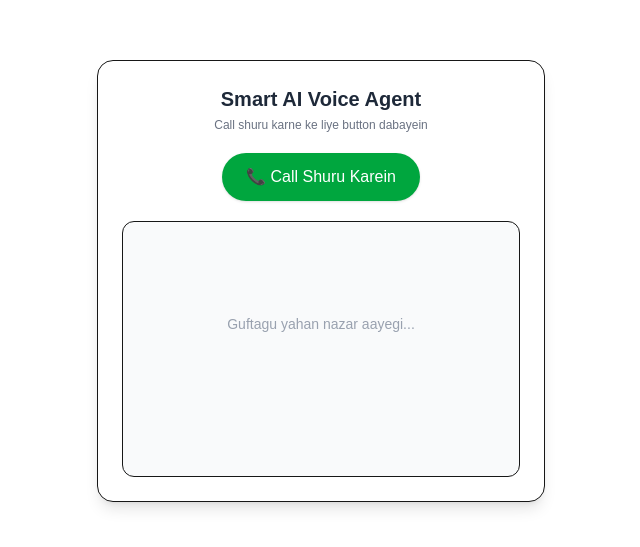
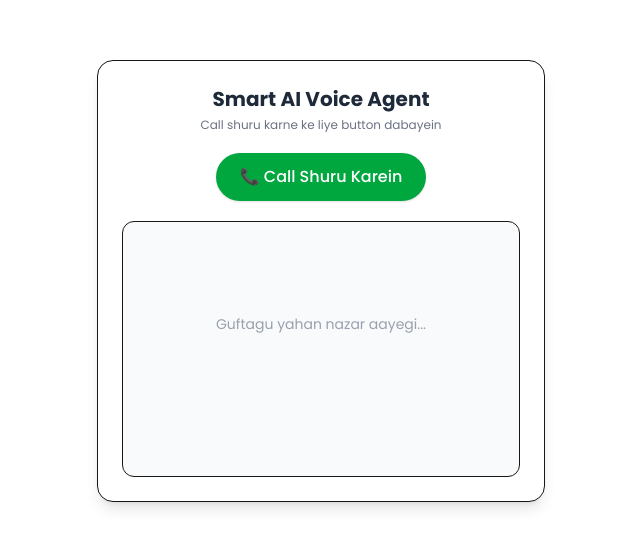
Before and after one commit to Azeef-dev/Nova-Ai, a Next.js app: page / in a window 1280 px wide. Shown: the part 119-666 px from the top of the page, without its empty margins (319-959 px from the left). Built offline with nearby package versions, Linux system fonts and the light colour scheme.

Commit message:
Refactor layout component to use Poppins font and update metadata

```diff
--- a/src/app/layout.tsx
+++ b/src/app/layout.tsx
@@ -1,29 +1,27 @@
 import type { Metadata } from "next";
-import { Geist, Geist_Mono } from "next/font/google";
+import { Poppins } from "next/font/google";
 import "./globals.css";
 
-const geistSans = Geist({
-  variable: "--font-geist-sans",
+const poppins = Poppins({
   subsets: ["latin"],
-});
-
-const geistMono = Geist_Mono({
-  variable: "--font-geist-mono",
-  subsets: ["latin"],
+  weight: ["300", "400", "500", "600", "700"],
 });
 
 export const metadata: Metadata = {
-  title: "Create Next App",
-  description: "Generated by create next app",
+  title: "VVIP AI Voice & Chat Assistant",
+  description: "Next-Gen Free Voice and Text AI App",
 };
 
-export default function RootLayout({ children }: LayoutProps<"/">) {
+export default function RootLayout({
+  children,
+}: {
+  children: React.ReactNode;
+}) {
   return (
-    <html
-      lang="en"
-      className={`${geistSans.variable} ${geistMono.variable} h-full antialiased`}
-    >
-      <body className="min-h-full flex flex-col">{children}</body>
+    <html lang="en">
+      <body className={`${poppins.className} bg-slate-950 text-slate-100 antialiased`}>
+        {children}
+      </body>
     </html>
   );
 }
```
